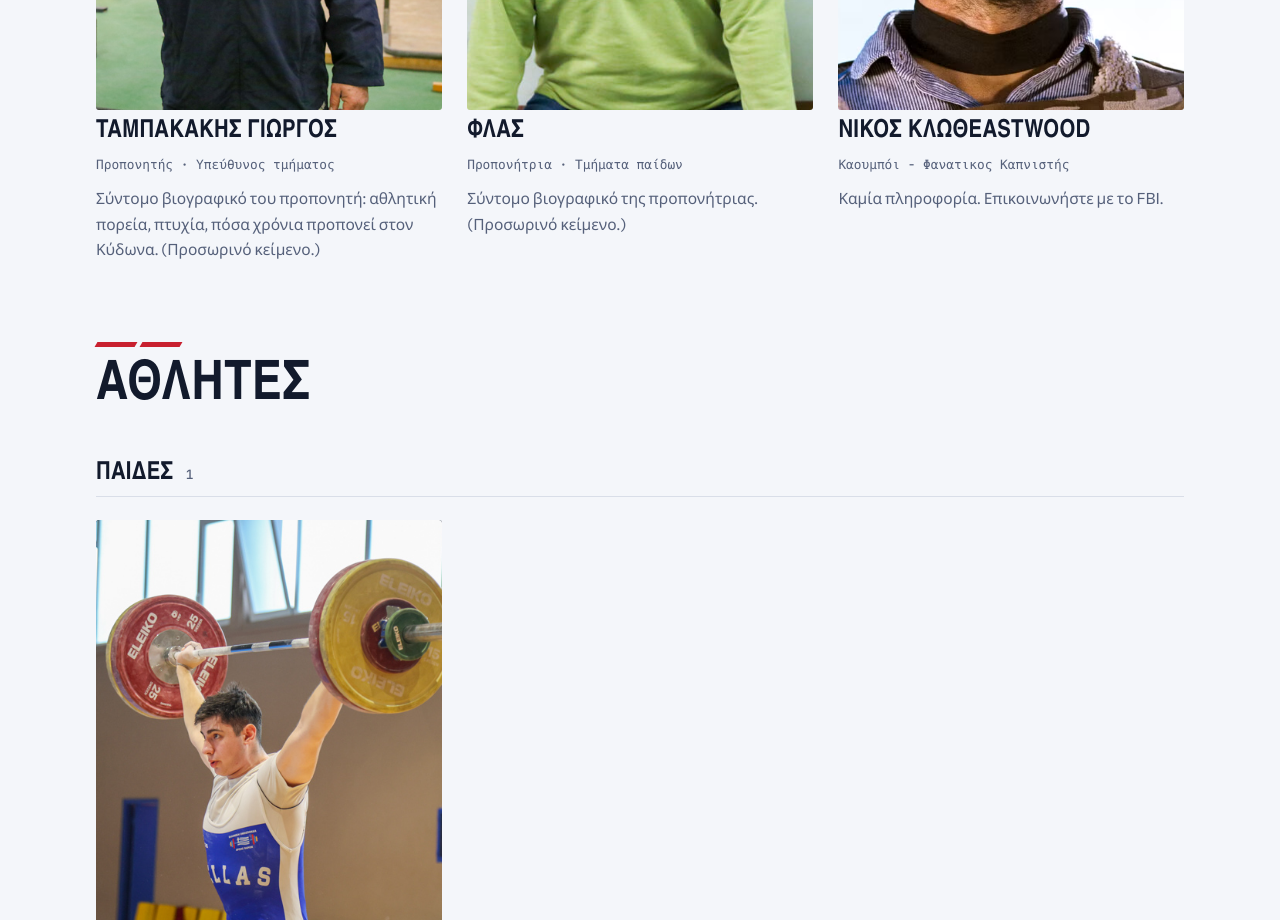
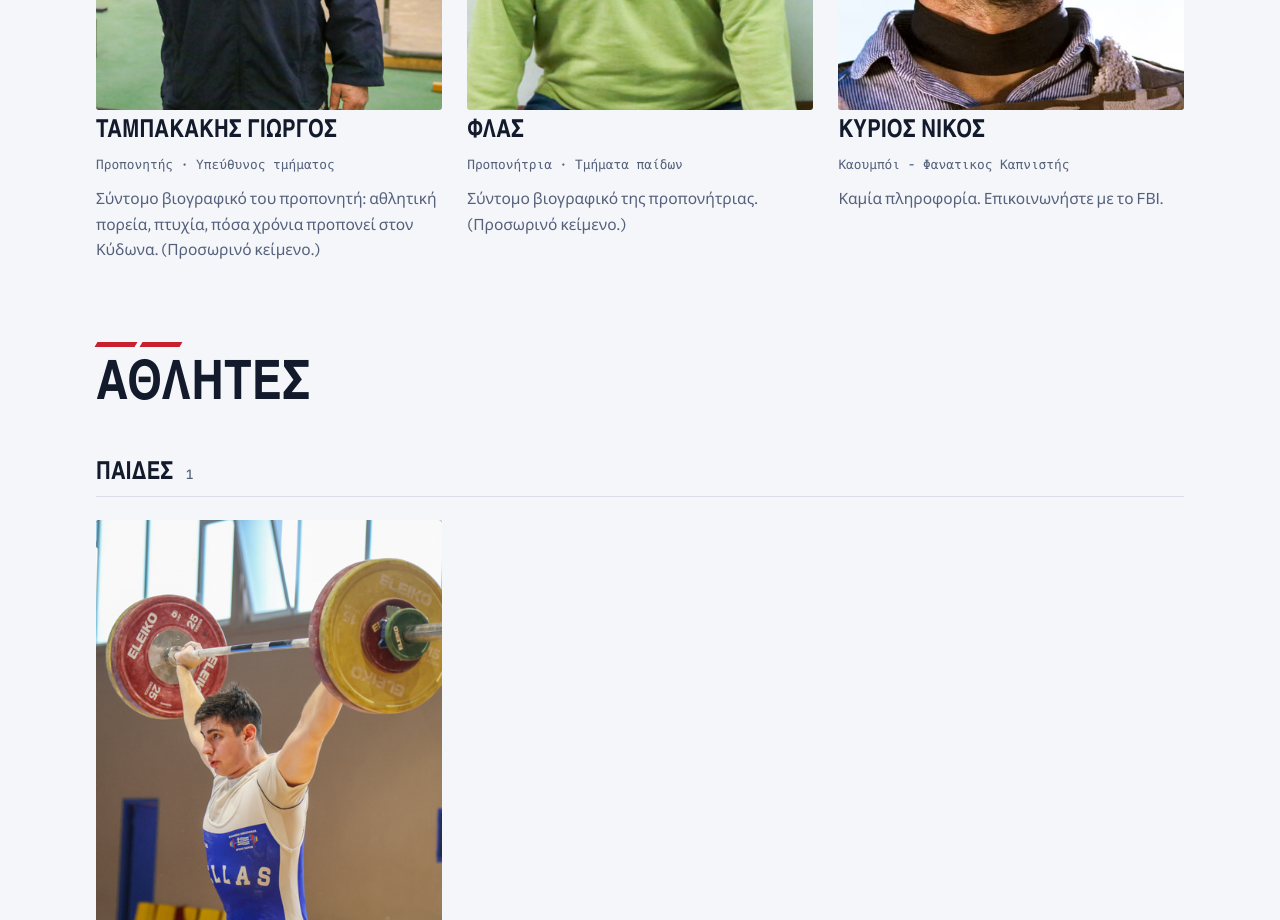
Before and after one commit to Bluesman98/kydon-arsi-varon, an Astro site: page /anthropoi in a window 1280 px wide. Shown: the part 860-1780 px from the top of the page. Built offline with nearby package versions, Linux system fonts and the light colour scheme; Astro itself is replaced by a stand-in of ours; a web font is replaced by a local one.

Commit message:
Update src/content/coaches/nikos-klw8eastwood.md (via Pages CMS)

```diff
--- a/src/content/coaches/nikos-klw8eastwood.md
+++ b/src/content/coaches/nikos-klw8eastwood.md
@@ -1,5 +1,5 @@
 ---
-name: Νίκος Κλωθeastwood
+name: "Κύριος Νίκος "
 role: "Καουμπόι - Φανατικος Καπνιστής "
 photo: /uploads/image_2026-11-27_154043636.png
 order: 99
```
